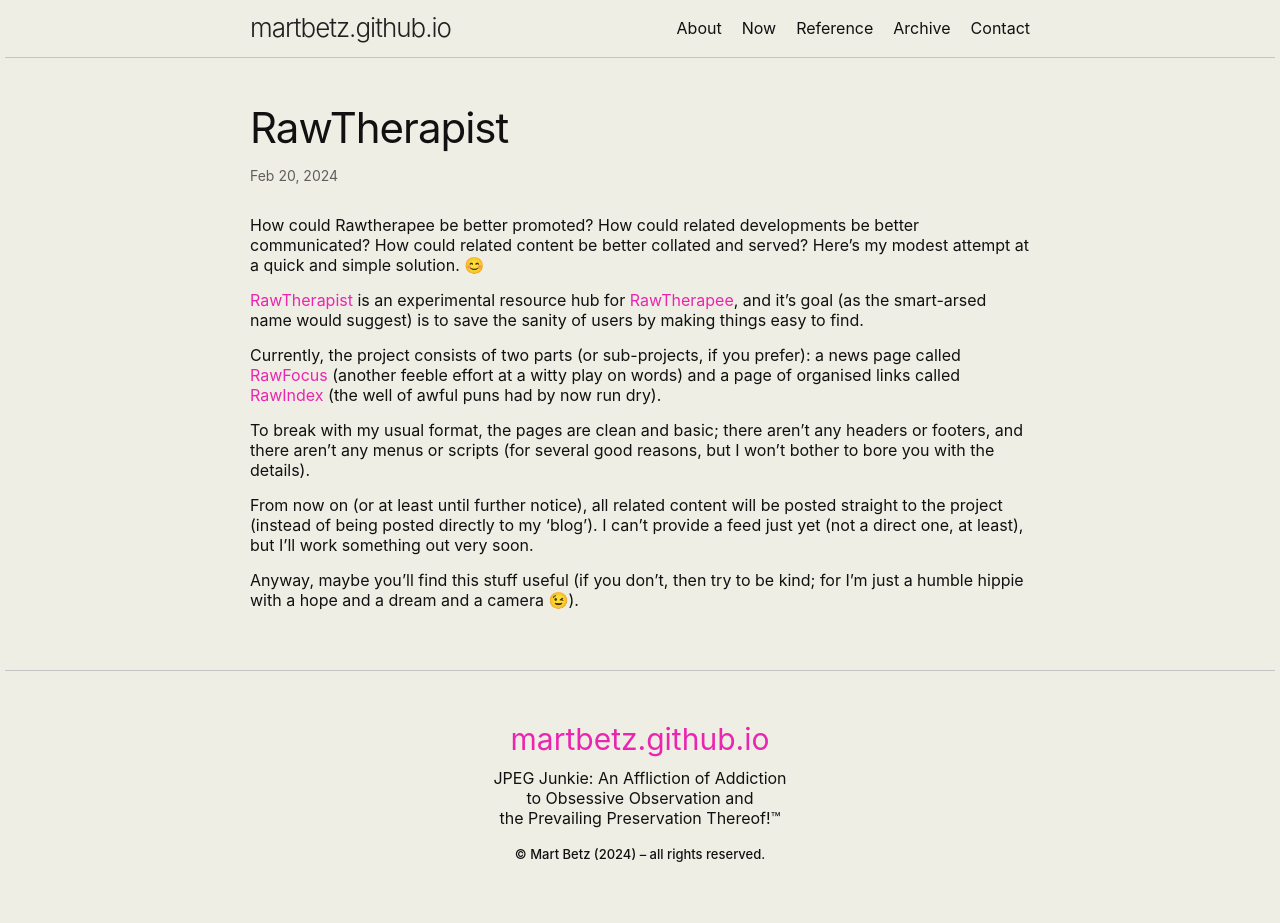
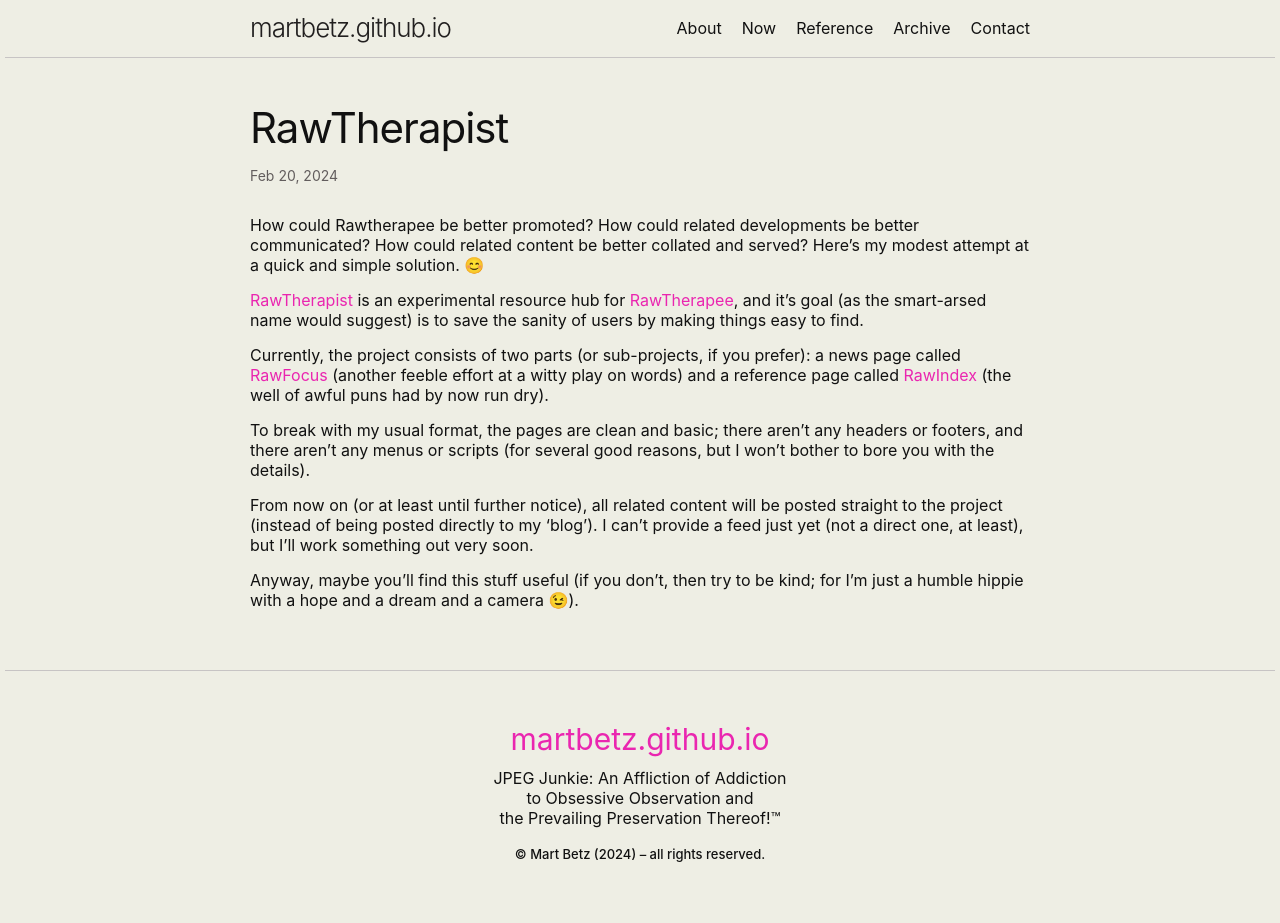
Before and after one commit to martbetz/martbetz.github.io, a Jekyll site: the page built from _posts/2024-02-20-rawtherapist.md, in a window 1280 px wide. Built offline with Jekyll 4.4.1, drawn with Linux system fonts in a browser that asks for light colours.

Commit message:
Update 2024-02-20-rawtherapist.md

```diff
--- a/_posts/2024-02-20-rawtherapist.md
+++ b/_posts/2024-02-20-rawtherapist.md
@@ -9,7 +9,7 @@
 
 [RawTherapist](https://martbetz.github.io/WIP/homepage.html) is an experimental resource hub for [RawTherapee](https://rawtherapee.com), and it's goal (as the smart-arsed name would suggest) is to save the sanity of users by making things easy to find.
 
-Currently, the project consists of two parts (or sub-projects, if you prefer): a news page called [RawFocus](https://martbetz.github.io/WIP/rawfocus.html) (another feeble effort at a witty play on words) and a page of organised links called [RawIndex](https://martbetz.github.io/WIP/rawfocus.html) (the well of awful puns had by now run dry).
+Currently, the project consists of two parts (or sub-projects, if you prefer): a news page called [RawFocus](https://martbetz.github.io/WIP/rawfocus.html) (another feeble effort at a witty play on words) and a reference page called [RawIndex](https://martbetz.github.io/WIP/rawfocus.html) (the well of awful puns had by now run dry).
 
 To break with my usual format, the pages are clean and basic; there aren't any headers or footers, and there aren't any menus or scripts (for several good reasons, but I won't bother to bore you with the details).
 
```
